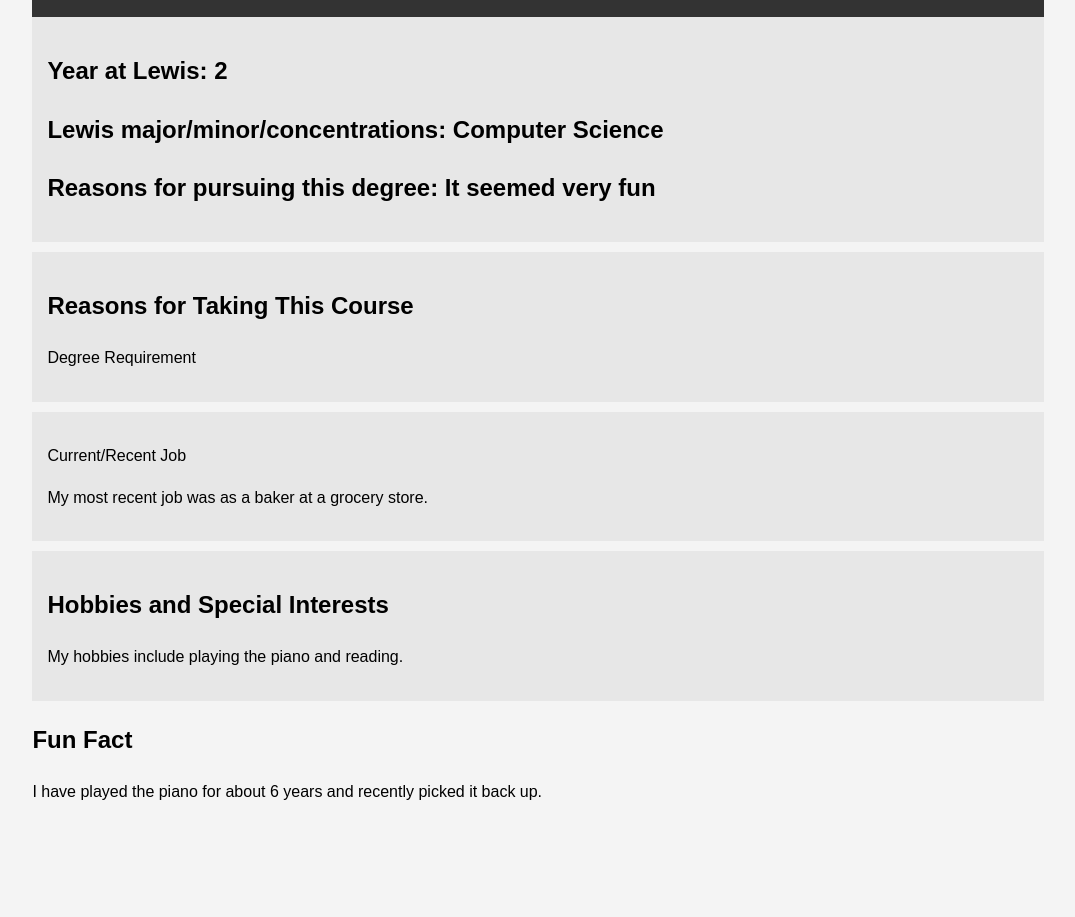
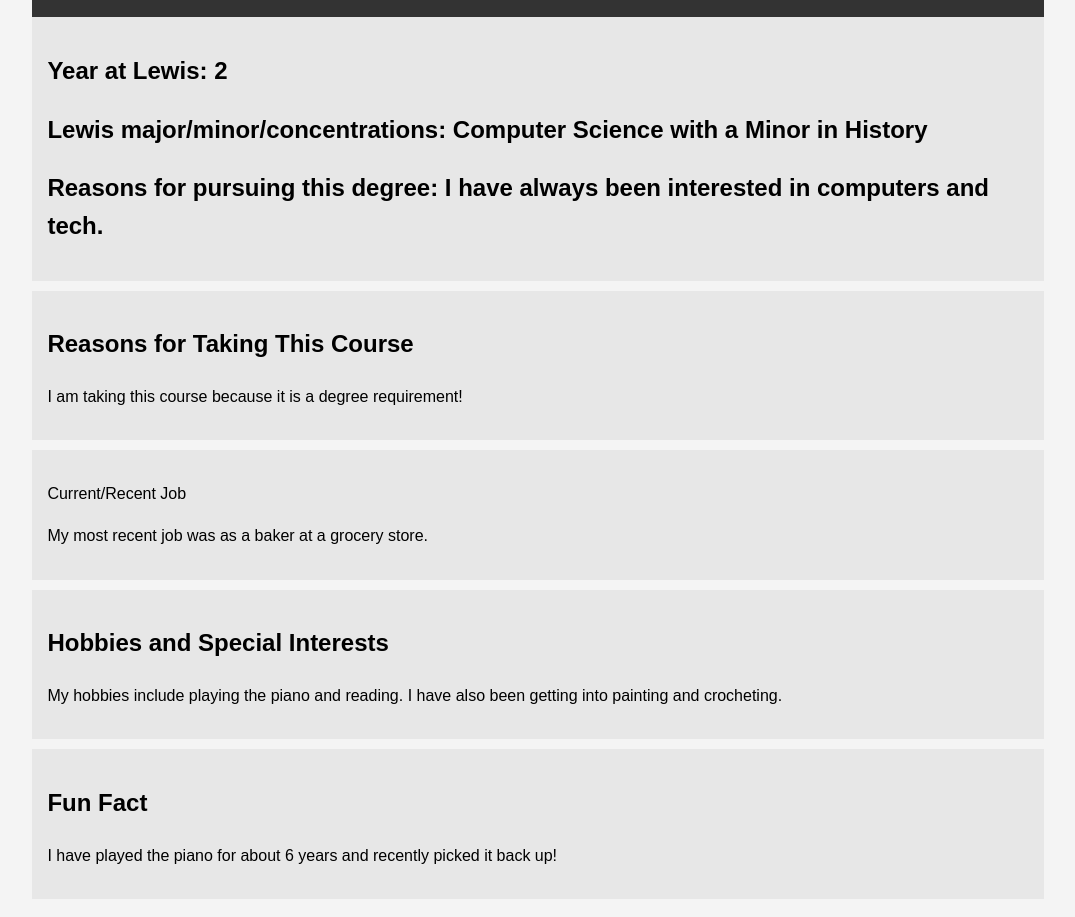
Before and after one commit to hmadhavann/introduction, a plain HTML site: page index.html in a window 1280 px wide. Shown: the part 133-1050 px from the top of the page, without its empty margins (102-1177 px from the left). Before the commit the page ends 962 px from the top, so only its background shows below. Drawn offline with Linux system fonts and the light colour scheme.

Commit message:
re-wrote certain questions

```diff
--- a/index.html
+++ b/index.html
@@ -21,7 +21,7 @@
         .main-info h1 {
             margin: 0;
         }
-        .hobbies, .lewis, .course, .job {
+        .hobbies, .lewis, .course, .job , .fun-fact {
             background: #e7e7e7;
             padding: 15px;
             margin-bottom: 10px;
@@ -37,13 +37,13 @@
 
         <section class="lewis">
 			<h2>Year at Lewis: 2 </h2>
-			<h2>Lewis major/minor/concentrations: Computer Science </h2>
-			<h2>Reasons for pursuing this degree: It seemed very fun </h2>
+			<h2>Lewis major/minor/concentrations: Computer Science with a Minor in History </h2>
+			<h2>Reasons for pursuing this degree: I have always been interested in computers and tech. </h2>
         </section>
 
 		<section class="course">
             <h2>Reasons for Taking This Course</h2>
-            <p>Degree Requirement</p>
+            <p>I am taking this course because it is a degree requirement!</p>
         </section>
 
 		<section class="job">
@@ -53,12 +53,12 @@
 
         <section class="hobbies">
             <h2>Hobbies and Special Interests</h2>
-            <p>My hobbies include playing the piano and reading. </p>
+            <p>My hobbies include playing the piano and reading. I have also been getting into painting and crocheting. </p>
         </section>
 
         <section class="fun-fact">
             <h2>Fun Fact</h2>
-            <p> I have played the piano for about 6 years and recently picked it back up. </p>
+            <p> I have played the piano for about 6 years and recently picked it back up! </p>
         </section>
     </div>
 </body>
```
